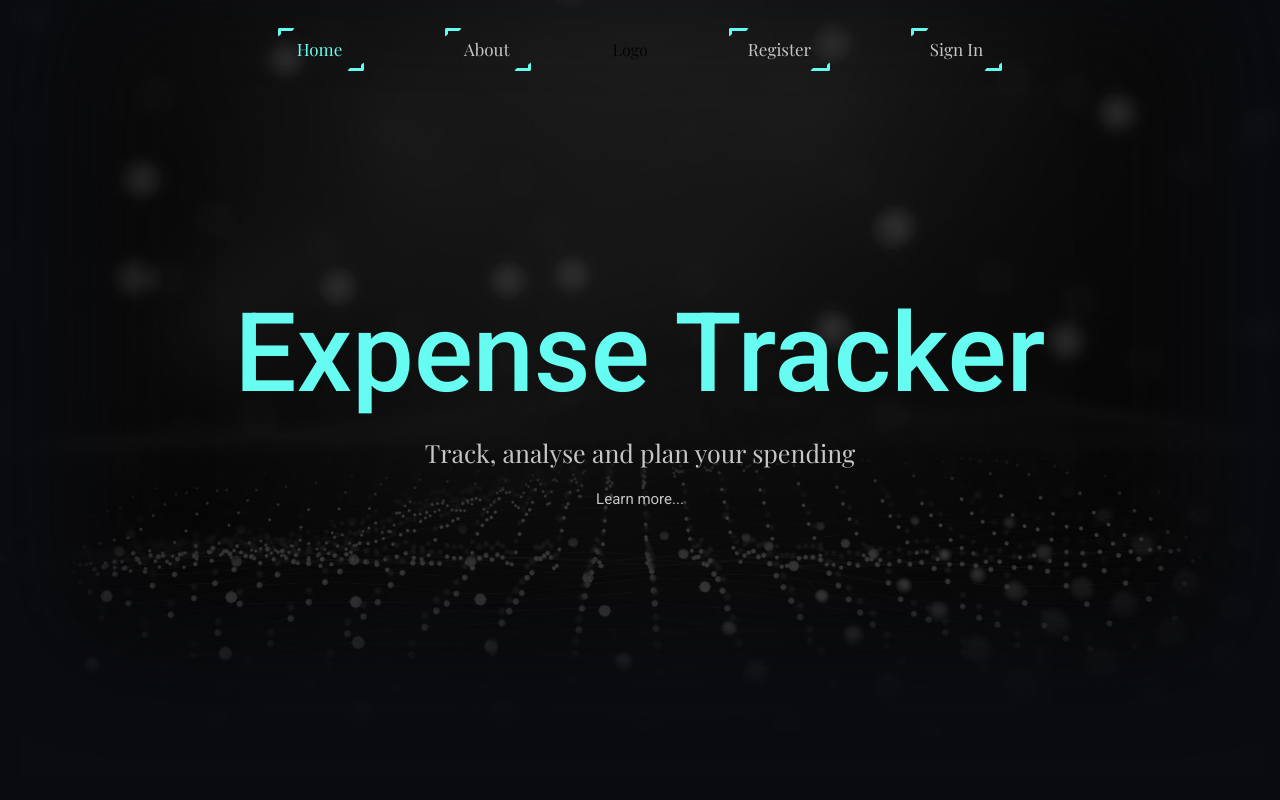
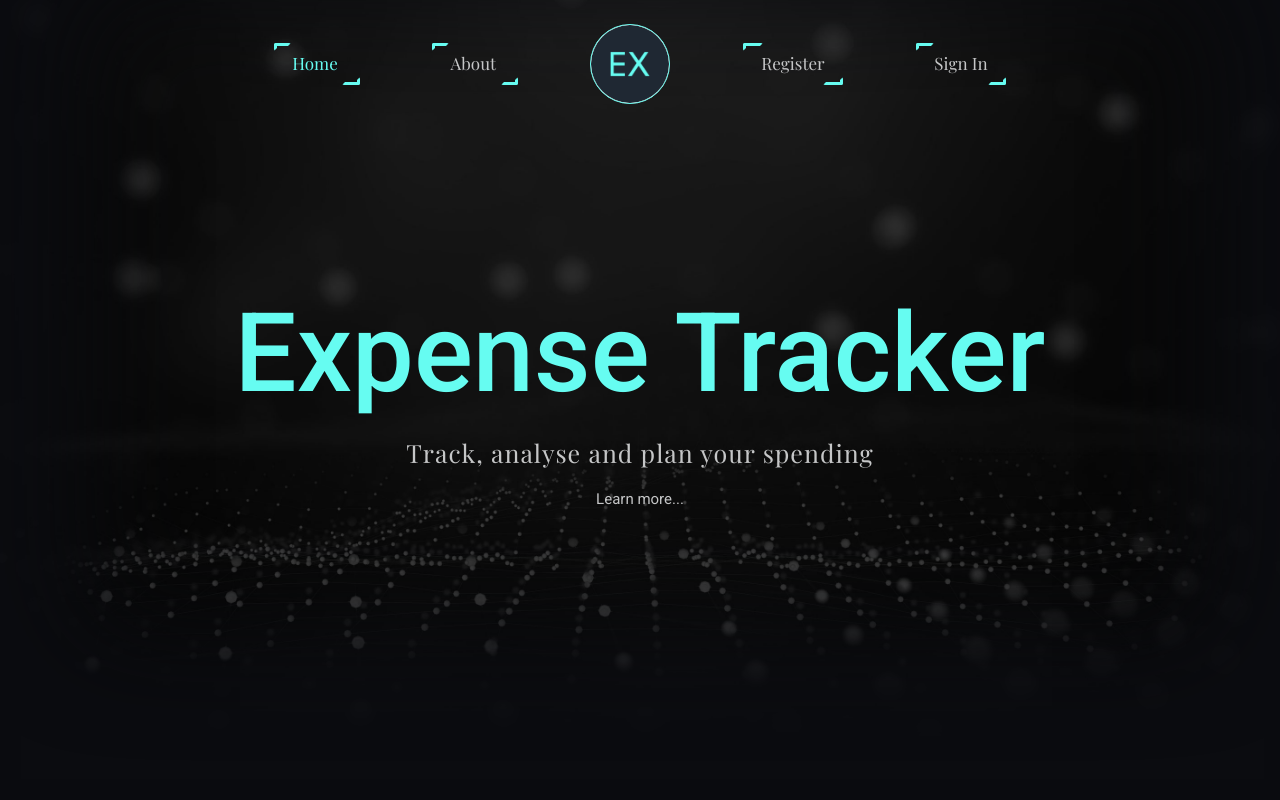
Before and after one commit to EgidijusPetrauskas/expense-tracker, a React (Create React App) app: page / in a window 1280 px wide. Shown: the top 800 px of the page. Built offline with nearby package versions, Linux system fonts and the light colour scheme; a web font is replaced by a local one.

Commit message:
(chore): navbar logo added

```diff
--- a/src/pages/home-page/sections/intro-section/index.tsx
+++ b/src/pages/home-page/sections/intro-section/index.tsx
@@ -43,13 +43,24 @@ const IntroSection: React.FC = () => (
         Expense Tracker
       </Typography>
       <Typography
-        sx={{ fontSize: 25, color: 'primary.light' }}
+        sx={{
+          fontSize: 25,
+          color: 'primary.light',
+          letterSpacing: 1,
+        }}
       >
         Track, analyse and plan your spending
       </Typography>
-      <NavLink style={{ textDecoration: 'none' }} to="/about">
+      <NavLink
+        style={{ textDecoration: 'none' }}
+        to="/about"
+      >
         <Typography
-          sx={{ fontSize: 15, color: 'primary.light', fontFamily: 'Roboto' }}
+          sx={{
+            fontSize: 15,
+            color: 'primary.light',
+            fontFamily: 'Roboto',
+          }}
         >
           Learn more...
         </Typography>
--- a/src/partials/navbar/index.tsx
+++ b/src/partials/navbar/index.tsx
@@ -1,24 +1,25 @@
 import React from 'react';
 
 import {
-  AppBar, Container, Typography,
+  AppBar, Container,
 } from '@mui/material';
 
 import StyledNavbarButton from './navbar-styles';
+import Logo from '../../components/logo';
+
+import LogoLg from '../../images/logo-lg.png';
 
 const NavBar: React.FC = () => (
   <AppBar
     color="transparent"
-    sx={{ alignItems: 'center', boxShadow: 'none' }}
+    sx={{ alignItems: 'center', boxShadow: 'none', position: 'absolute' }}
   >
     <Container
       sx={(theme) => theme.mixins.navbar}
     >
       <StyledNavbarButton to="/">Home</StyledNavbarButton>
       <StyledNavbarButton to="/about">About</StyledNavbarButton>
-      <Typography>
-        Logo
-      </Typography>
+      <Logo src={LogoLg} width={80} />
       <StyledNavbarButton to="/register">Register</StyledNavbarButton>
       <StyledNavbarButton to="/signin">Sign In</StyledNavbarButton>
     </Container>
```
Also changed, not shown: src/images/logo-lg.png (added).
